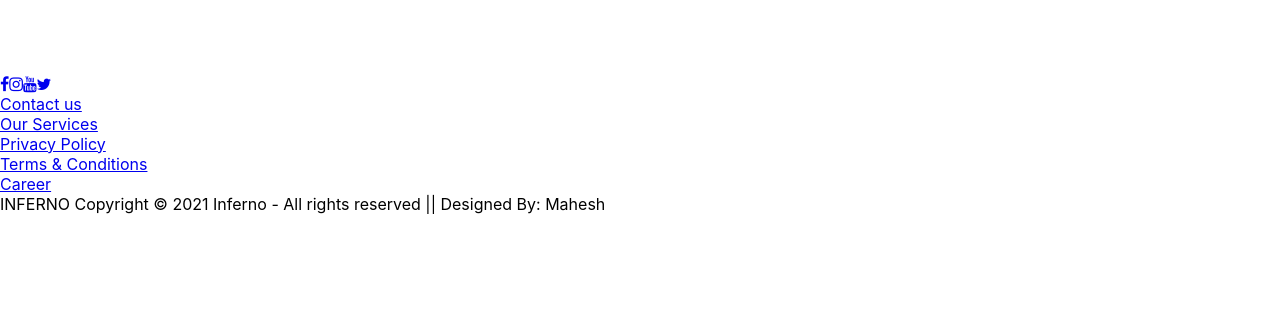
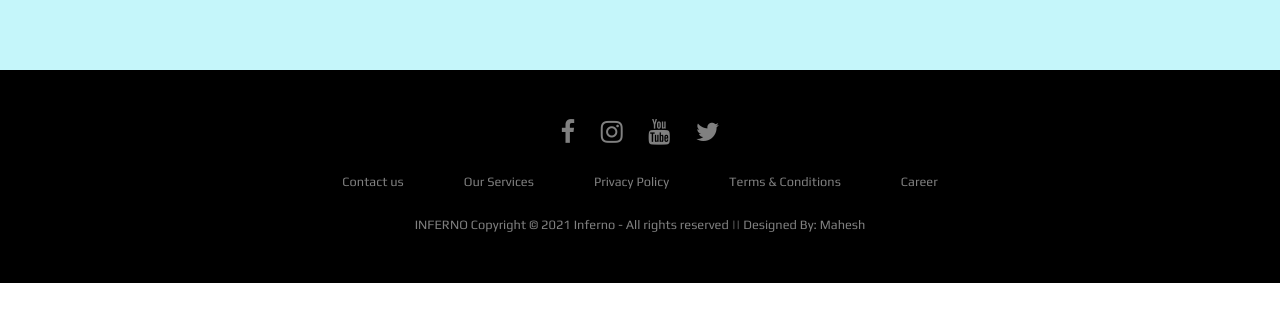
Before and after one commit to genakogan/cv, an Angular app: page /#/ in a window 1280 px wide. Shown: the part 1219-1540 px from the top of the page. After the commit the page ends 1502 px from the top, so only its background shows below. Built offline with nearby package versions, Linux system fonts and the light colour scheme.

Commit message:
footer example

```diff
--- a/src/app/app.component.css
+++ b/src/app/app.component.css
@@ -1,12 +1,11 @@
-/* .container {
-  margin-top: 30px;
 
+
+
+.body{
+  font-weight: "Rubik", sans-serif;
+  line-height: 1;
+  font-weight: 400;
 }
-
-.nav-tabs a {
-  color: red;
-}
- */
 
 
  /****************************/
@@ -61,8 +60,35 @@ body{
 
 
 /*************************/
-/* GENERAL COMPONENTS */
+/* GENERAL REUSABLE COMPONENTS */
 /*************************/
+
+.container {
+  max-width: 120rem;
+  padding: 0 3.2rem;
+  margin: 0 auto;
+}
+
+
+.grid{
+  display: grid;
+  gap: 9.6rem;
+  grid-template-columns: repeat(2,1fr);
+}
+
+.grid--2-cols{
+  grid-template-columns: repeat(2,1fr);
+}
+
+.grid--3-cols{
+  grid-template-columns: repeat(3,1fr);
+}
+
+.grid--4-cols{
+  grid-template-columns: repeat(4,1fr);
+}
+
+
 
 /*************************/
 /* HEADER */
@@ -147,33 +173,65 @@ body{
   box-shadow: inset 0 0 0 5px #fff;
 }
 
-/*************************/
-/* GRID */
-/*************************/
 
 
-.grid{
-  display: grid;
-  gap: 9.6rem;
+.section-how {
+  padding: 9.9rem 0;
+  background-color: #2f3b54;
+
+}
+/* ************* */
+
+.footer{
+  background:#000;
+  padding:30px 0px;
+  font-family: 'Play', sans-serif;
+  text-align:center;
   }
 
-.grid:not(:last-child){
-  display: grid;
-  gap: 9.6rem;
+  .footer .row{
+  width:100%;
+  margin:1% 0%;
+  padding:0.6% 0%;
+  color:gray;
+  font-size:0.8em;
   }
 
-.grid--2-cols{
-  grid-template-columns: repeat(2, 1fr);
+  .footer .row a{
+  text-decoration:none;
+  color:gray;
+  transition:0.5s;
   }
 
-.grid--3-cols{
-  grid-template-columns: repeat(5, 1fr);
+  .footer .row a:hover{
+  color:#fff;
   }
 
-.grid--4-cols{
-  grid-template-columns: repeat(4, 1fr);
+  .footer .row ul{
+  width:100%;
   }
 
+  .footer .row ul li{
+  display:inline-block;
+  margin:0px 30px;
+  }
+
+  .footer .row a i{
+  font-size:2em;
+  margin:0% 1%;
+  }
+
+  @media (max-width:720px){
   .footer{
-  padding: 9.6rem 0;
+  text-align:left;
+  padding:5%;
   }
+  .footer .row ul li{
+  display:block;
+  margin:10px 0px;
+  text-align:left;
+  }
+  .footer .row a i{
+  margin:0% 3%;
+  }
+  }
--- a/src/app/education/education.component.html
+++ b/src/app/education/education.component.html
@@ -1,4 +1,4 @@
-<!DOCTYPE html>
+<!-- <!DOCTYPE html>
 <html lang="en">
 
 <head>
@@ -29,4 +29,38 @@
     </div>
 </body>
 
-</html>
+</html> -->
+
+
+<!DOCTYPE html>
+<html>
+
+<head>
+    <style>
+        li:not(:last-child):after {
+            content: ' || ';
+            color:green;
+            font-weight:bold;
+        }
+        li {
+            display: inline;
+        }
+    </style>
+</head>
+
+<body style="text-align:center;">
+
+    <h1 style="color:green;">GeeksforGeeks</h1>
+
+    <h3>CSS :not(:last-child):after Selector</h3>
+
+    <div>GeeksforGeeks Subjects</div>
+
+    <ul>
+        <li>Data Structure</li>
+        <li>Algorithm</li>
+        <li>HTML</li>
+        <li>CSS</li>
+        <li>JavaScript</li>
+    </ul>
+</body>
--- a/src/app/home-page/home.page.component.css
+++ b/src/app/home-page/home.page.component.css
@@ -1,15 +1,4 @@
 
-/*
---- 01 COLORS
--Primary: #0b7285
--Tints: #c5f6fa
-
-*/
-*{
-    padding: 0;
-    margin: 0;
-    box-sizing: border-box;
-}
 html{
     font-size: 65.5%;
 }
@@ -28,8 +17,8 @@ body{
 
 
 .hero{
-
     max-width: 130rem;
+    padding: 0 3.2rem;
     margin: 0 auto;
     display: grid;
     grid-template-columns: 1fr 1fr;
--- a/src/styles.css
+++ b/src/styles.css
@@ -1,7 +1,47 @@
 /*
---- 01 COLORS
--Primary: #0b7285
--Tints: #c5f6fa
+--- 01 TYPOGRAPHY SYSTEM
+
+- Font sizes (px)
+10 / 12 / 14 / 16 / 18 / 20 / 24 / 30 / 36 / 44 / 52 / 62 / 74 / 86 / 98
+
+- Font weight
+Default: 400
+Medium: 500
+Semi-bold: 600
+Bold: 700
+
+- Line heights
+Default: 1
+Small: 1.05
+Medium: 1.2
+Paragraph default: 1.6
+
+- Letter spacing
+-0.5px
+0.75px
+
+--- 02 COLORS
+- Primary: #0b7285
+- Tints: #c5f6fa
+- Shades:
+- Accents:
+- Greys
+
+--- 02.1 EXAMPLE SECTION
+#171c28
+#1d2433
+#2f3b54
+#6679a4
+#8695b7
+#a2aabc
+#d7dce2
+#ffcc66
+#5ccfe6
+#bae67e
+#ffae57
+#ffd580
+#c3a6ff
+#ef6b73
 */
 
 
@@ -10,39 +50,3 @@
     margin: 0;
     box-sizing: border-box;
 }
-
-html{
-    padding: 0;
-    margin: 0;
-}
-
-body {
-    display: block;
-    margin-right: 0px;
-    margin-bottom: 0px;
-
-    /* background-color: #c5f6fa; */
-  }
-
-
-  /***************************/
-
-.section-how{
-    padding: 9.6rem 0;
-    background-color: bisque;
-}
-
-.section-how:nth-child(1){
-
-    background-color: bisque;
-}
-
-.section-how:nth-child(2){
-
-    background-color: rgb(212, 138, 48);
-}
-
-.section-how:nth-child(4){
-
-    background-color: rgb(212, 48, 103);
-}
```
Lines whose indentation alone changed are shown as unchanged.
